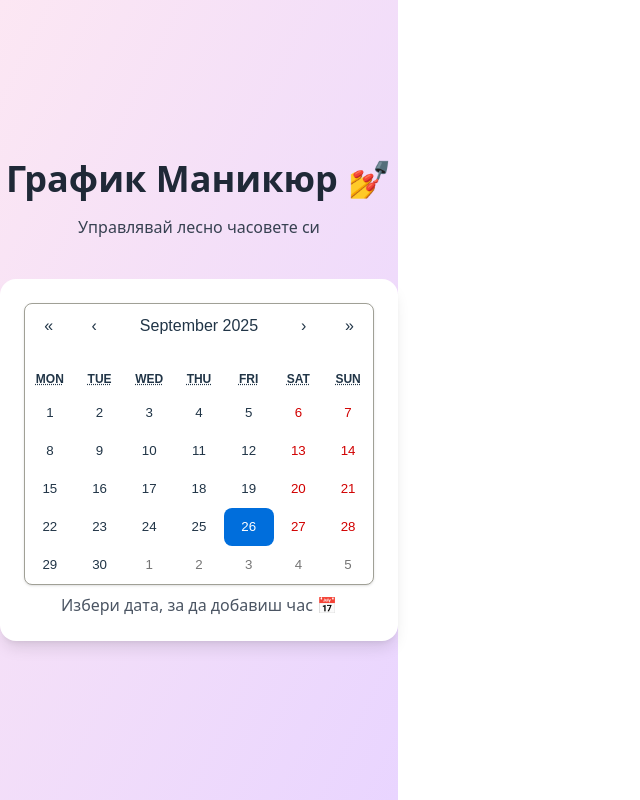
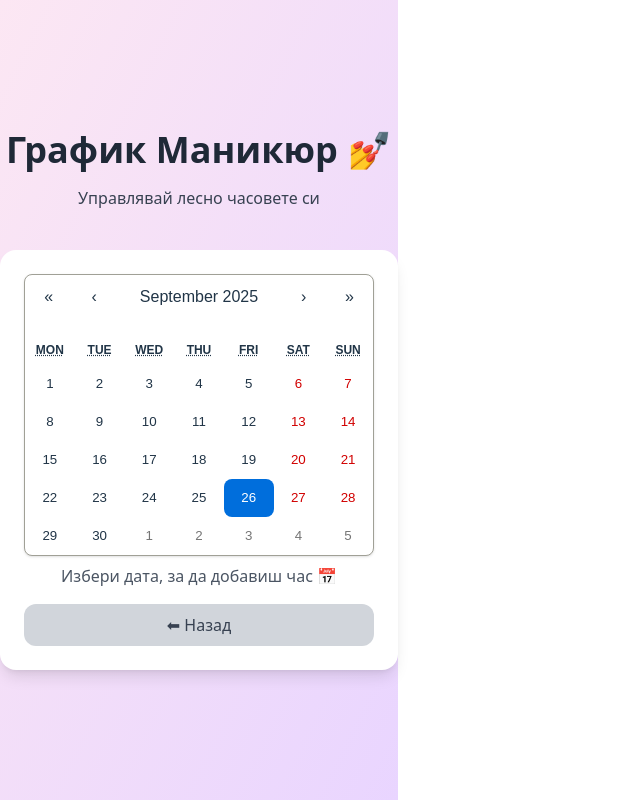
Before and after one commit to DenisMihailow/my-schedule-app, a React (Vite) app: page / in a window 1280 px wide. Both pictures are taken after a click on the button "➕ Добави час". Shown: the whole page, without its empty margins (0-640 px from the left). Built offline with nearby package versions, Linux system fonts and the light colour scheme.

Commit message:
Добавен бутон Назад

```diff
--- a/src/App.jsx
+++ b/src/App.jsx
@@ -45,6 +45,12 @@ function App() {
               <p className="text-center mt-2 text-gray-600">
                 Избери дата, за да добавиш час 📅
               </p>
+              <button
+                onClick={() => setSelectedDate(null)}
+                className="mt-4 w-full bg-gray-300 text-gray-700 py-2 rounded-xl hover:bg-gray-400 transition"
+              >
+                ⬅ Назад
+              </button>
             </>
           ) : (
             <div>
```
